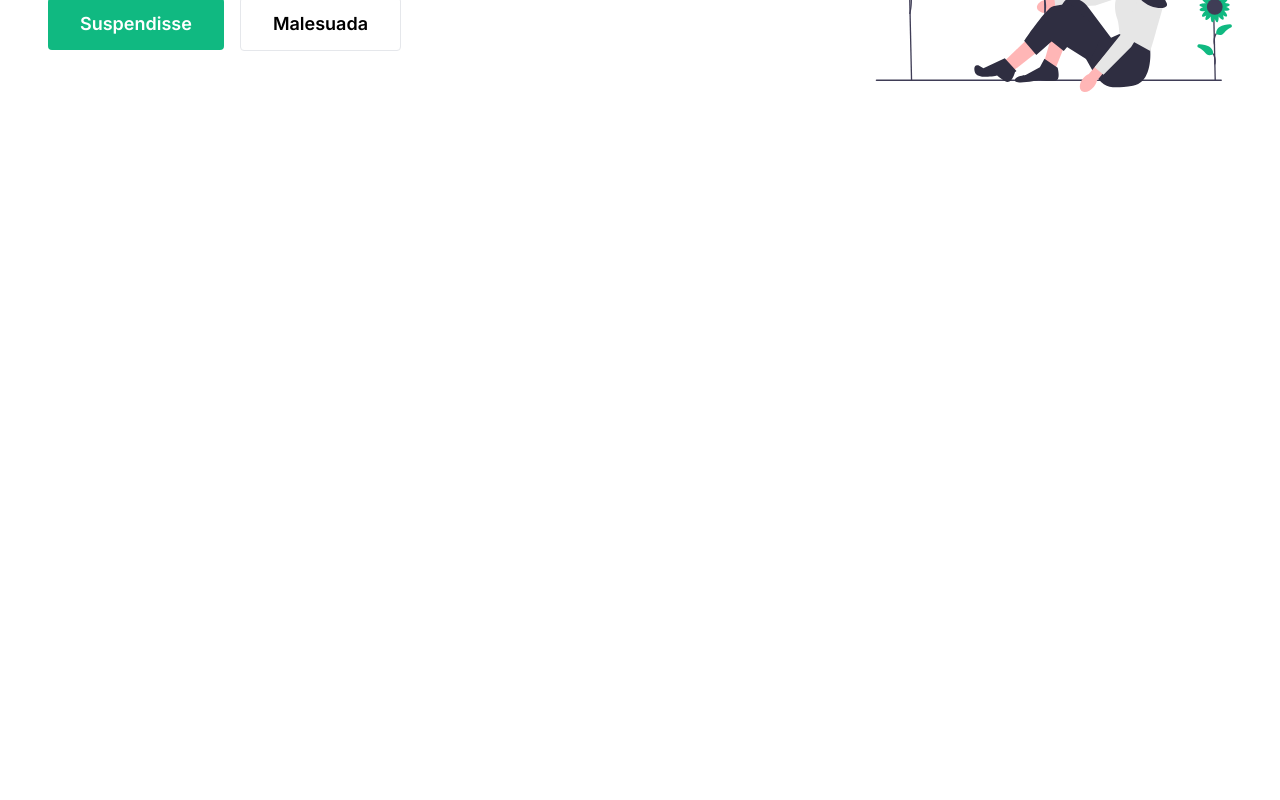
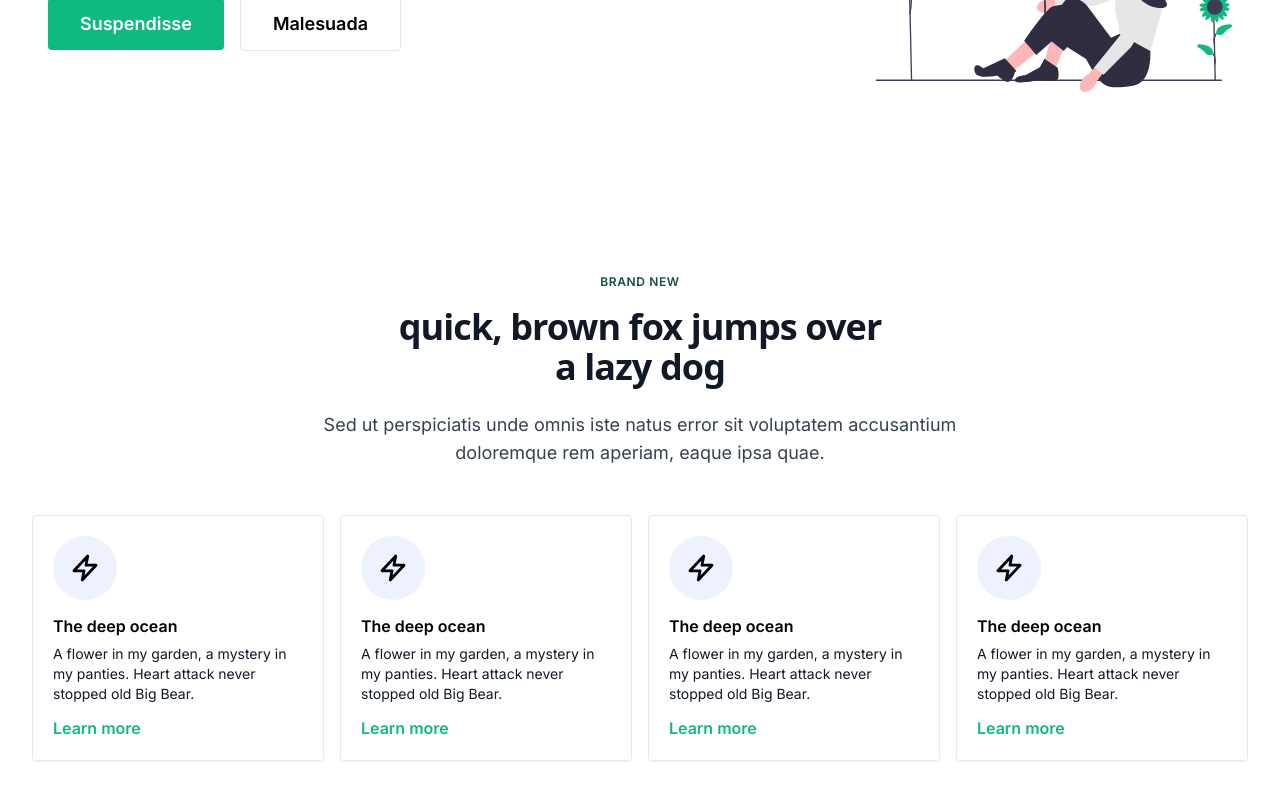
Before and after one commit to farhanzipp/desa-pintar, a React (Vite) app: page / in a window 1280 px wide. Shown: the part 476-1276 px from the top of the page. Before the commit the page ends 800 px from the top, so only its background shows below. Built offline with nearby package versions, Linux system fonts and the light colour scheme.

Commit message:
feat: add features section

```diff
--- a/src/App.jsx
+++ b/src/App.jsx
@@ -1,12 +1,13 @@
 import Navbar from './components/Navbar.jsx';
 import Hero from './components/Hero.jsx';
+import Features from './components/Features.jsx';
 
 const App = () => {
   return (
     <>
       <Navbar />
       <Hero />
-
+      <Features />
     </>
   )
 }
--- /dev/null
+++ b/src/components/FeatureCard.jsx
@@ -0,0 +1,37 @@
+const FeatureCard = () => {
+    return (
+        <div className="flex flex-col justify-between p-5 border rounded shadow-sm">
+            <div>
+                <div className="flex items-center justify-center w-16 h-16 mb-4 rounded-full bg-indigo-50">
+                    <svg
+                        className="w-12 h-12 text-deep-purple-accent-400"
+                        stroke="currentColor"
+                        viewBox="0 0 52 52"
+                    >
+                        <polygon
+                            strokeWidth="3"
+                            strokeLinecap="round"
+                            strokeLinejoin="round"
+                            fill="none"
+                            points="29 13 14 29 25 29 23 39 38 23 27 23"
+                        />
+                    </svg>
+                </div>
+                <h6 className="mb-2 font-semibold leading-5">The deep ocean</h6>
+                <p className="mb-3 text-sm text-gray-900">
+                    A flower in my garden, a mystery in my panties. Heart attack never
+                    stopped old Big Bear.
+                </p>
+            </div>
+            <a
+                href="/"
+                aria-label=""
+                className="inline-flex items-center font-semibold transition-colors duration-200 text-emerald-500 hover:text-emerald-600"
+            >
+                Learn more
+            </a>
+        </div>
+    )
+}
+
+export default FeatureCard
--- /dev/null
+++ b/src/components/Features.jsx
@@ -0,0 +1,32 @@
+import FeatureCard from "./FeatureCard"
+
+const Features = () => {
+    return (
+        <section>
+            <div className="px-4 py-16 mx-auto sm:max-w-xl md:max-w-full lg:max-w-screen-xl md:px-24 lg:px-8 lg:py-20">
+                <div className="max-w-xl mb-10 md:mx-auto sm:text-center lg:max-w-2xl md:mb-12">
+                    <div>
+                        <p className="inline-block px-3 py-px mb-4 text-xs font-semibold tracking-wider text-teal-900 uppercase rounded-full bg-teal-accent-400">
+                            Brand new
+                        </p>
+                    </div>
+                    <h2 className="max-w-lg mb-6 font-sans text-3xl font-bold leading-none tracking-tight text-gray-900 sm:text-4xl md:mx-auto">
+                        quick, brown fox jumps over a lazy dog
+                    </h2>
+                    <p className="text-base text-gray-700 md:text-lg">
+                        Sed ut perspiciatis unde omnis iste natus error sit voluptatem
+                        accusantium doloremque rem aperiam, eaque ipsa quae.
+                    </p>
+                </div>
+                <div className="grid gap-4 row-gap-5 sm:grid-cols-2 lg:grid-cols-4">
+                    <FeatureCard />
+                    <FeatureCard />
+                    <FeatureCard />
+                    <FeatureCard />
+                </div>
+            </div>
+        </section>
+    )
+}
+
+export default Features
```
